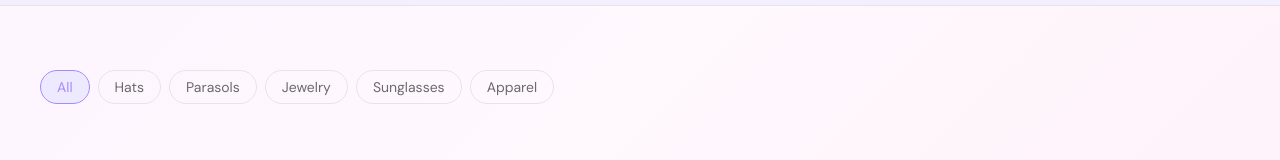
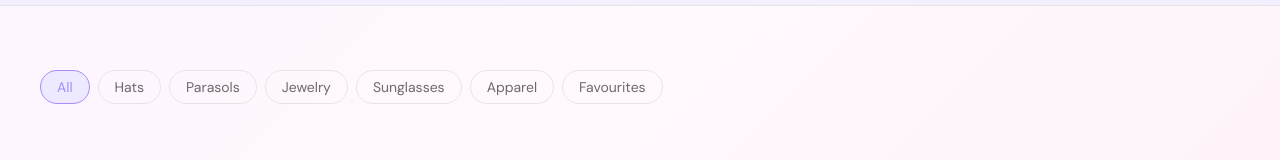
Before and after one commit to afk-bro/glitter-queen, a Next.js app: page /shop in a window 1280 px wide. Shown: the part 321-481 px from the top of the page. Built offline with nearby package versions, Linux system fonts and the light colour scheme; no server answers; a web font is replaced by a local one.

Commit message:
feat: add Favourites link pill to shop filter bar

```diff
--- a/components/shop/FilterBar.tsx
+++ b/components/shop/FilterBar.tsx
@@ -1,6 +1,7 @@
 // components/shop/FilterBar.tsx
 'use client'
 
+import Link from 'next/link'
 import { cn } from '@/lib/utils'
 import type { ProductCategory } from '@/types/product'
 
@@ -38,6 +39,12 @@ export function FilterBar({ active, onChange }: FilterBarProps) {
           {filter.label}
         </button>
       ))}
+      <Link
+        href="/favorites"
+        className="px-4 py-1.5 rounded-full text-sm font-body border border-border text-muted-foreground hover:border-primary/50 hover:text-foreground transition-colors duration-200 shrink-0"
+      >
+        Favourites
+      </Link>
     </div>
   )
 }
```
